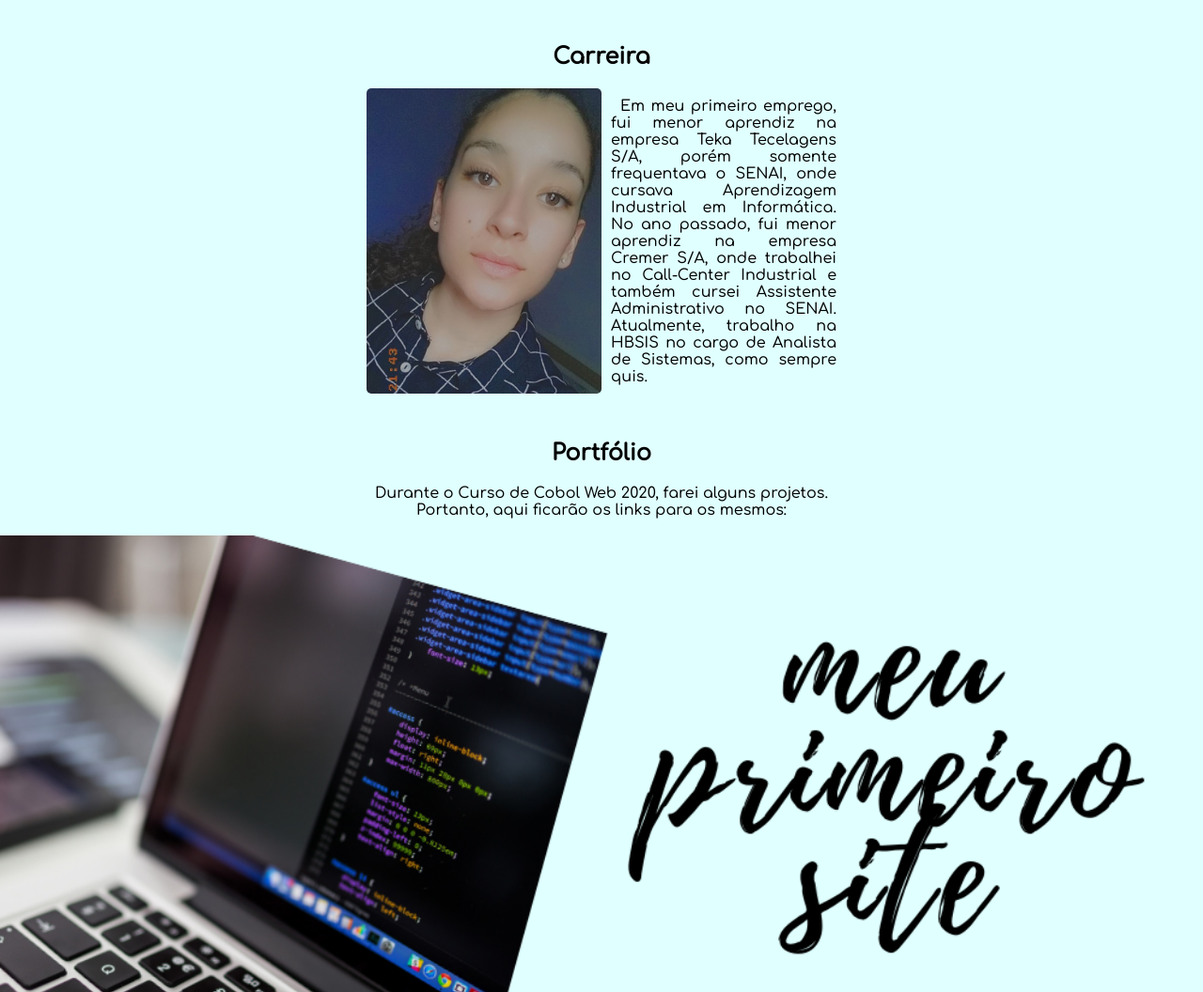
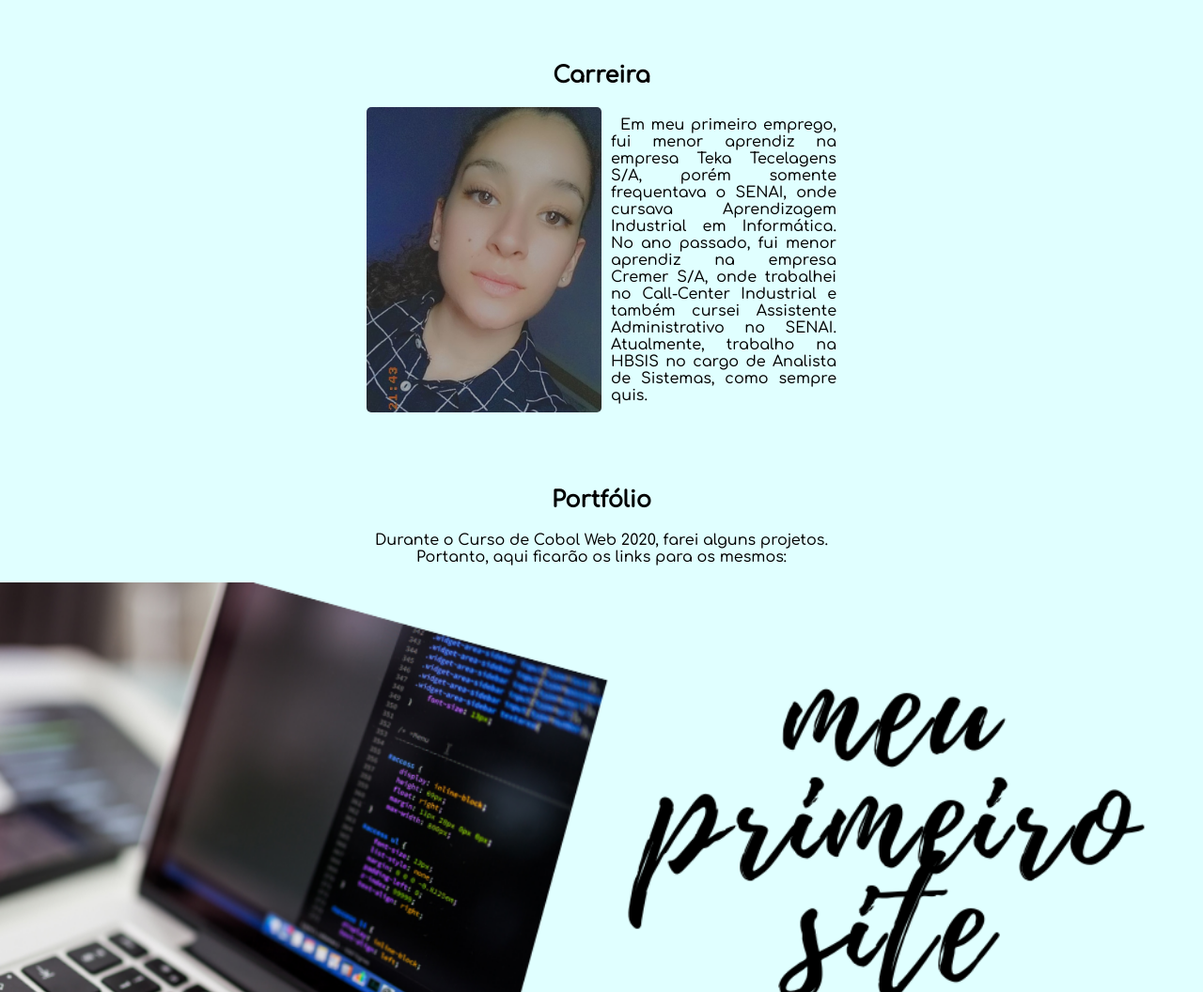
Before and after one commit to daiana-weiss/sitePessoal, a plain HTML site: page index.html in a window 1280 px wide. Shown: the part 138-1194 px from the top of the page at 94% size. Drawn offline with Linux system fonts and the light colour scheme.

Commit message:
segunda versão

```diff
--- a/CSS/estilos.css
+++ b/CSS/estilos.css
@@ -8,7 +8,13 @@
 body{
     background-color: #E0FFFF;
 }
+main{
+    margin-top: 50px;
+}
 
+#carreiraTudo{
+    padding-top:20px;
+}
 .menu{
     background-color: white;
     width:100vw;
@@ -76,6 +82,10 @@ h2{
     text-align: center;
 }
 
+#portfolio {
+    padding-top: 30px;
+}
+
 .layout{
     width: 100%;
     margin-bottom: 10px;
--- a/index.html
+++ b/index.html
@@ -13,27 +13,32 @@
     <header id="cabecalho">
         <nav class="menu">
             <a href="index.html" class="aMenu">Home</a>
-            <a href="#carreira" class="aMenu">Sobre</a>
-            <a href="#portfolioT" class="aMenu">Portifólio</a>
+            <a href="#carreiraTudo" class="aMenu">Sobre</a>
+            <a href="#portfolio" class="aMenu">Portifólio</a>
             <a href="#rodape" class="aMenu">Contato</a>
         </nav>
     </header>
     <!------------------------------------------------------>
     <main>
         <h1>Bem-Vindo ao Portfólio Daiana Weiss!</h1>
+        <div id="carreiraTudo">
             <h2>Carreira</h2>
             <div id="carreira">
                 <img src="img/daiana.jpg" alt="Daiana Weiss" title="Daiana Weiss" id="daiana">
                 <p id="carreiraP">
-                Em meu primeiro emprego, fui menor aprendiz na empresa Teka Tecelagens S/A, porém somente frequentava o
+                    Em meu primeiro emprego, fui menor aprendiz na empresa Teka Tecelagens S/A, porém somente
+                    frequentava o
                     SENAI, onde cursava Aprendizagem Industrial em Informática. No ano passado, fui menor aprendiz na
-                empresa Cremer S/A, onde trabalhei no Call-Center Industrial e também cursei Assistente Administrativo
+                    empresa Cremer S/A, onde trabalhei no Call-Center Industrial e também cursei Assistente
+                    Administrativo
                     no SENAI. Atualmente, trabalho na HBSIS no cargo de Analista de Sistemas, como sempre quis.
                 </p>
             </div>
+        </div>
         <!------------------------------------------>
+
+        <div id="portfolio">
             <h2 id="portfolioT">Portfólio</h2>
-        <div id="portfolio">
             <p class="portfolioP">Durante o Curso de Cobol Web 2020, farei alguns projetos.</p>
             <p class="portfolioP">Portanto, aqui ficarão os links para os mesmos:</p>
             <br>
```
Lines whose indentation alone changed are shown as unchanged.
